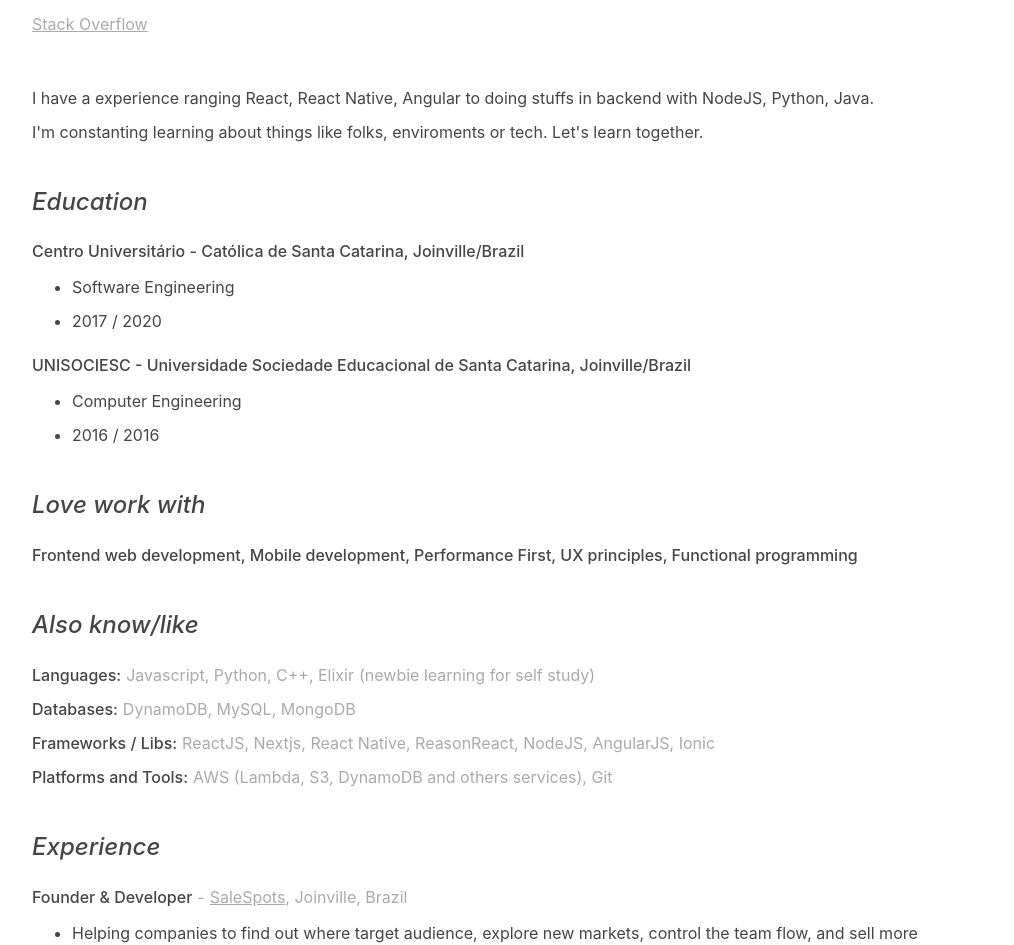
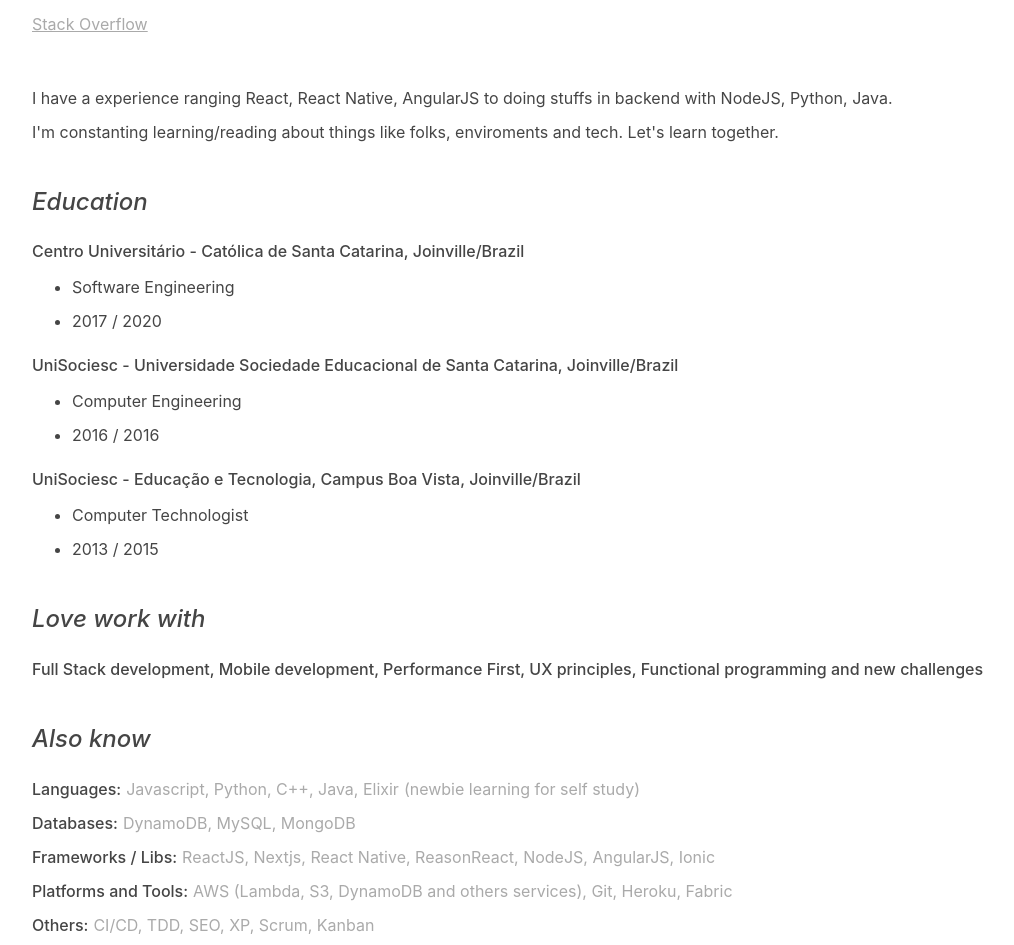
Before and after one commit to murillo94/site, a Next.js app: page /resume in a window 1280 px wide. Shown: the part 348-1293 px from the top of the page, without its empty margins (13-1027 px from the left). Built offline with nearby package versions, Linux system fonts and the light colour scheme.

Commit message:
Add translate resume

```diff
--- a/components/back.js
+++ b/components/back.js
@@ -9,6 +9,7 @@ export default ({ to = '/' }) => (
     <style jsx>{`
       div {
         float: right;
+        clear: both;
         margin: 0;
       }
 
--- /dev/null
+++ b/components/translate.js
@@ -0,0 +1,62 @@
+import React, { useContext } from 'react';
+
+import { LanguageContext } from '../contexts/language';
+
+export default function() {
+  const [language, setLanguage] = useContext(LanguageContext);
+
+  const handleClick = () => {
+    setLanguage(language === 'en' ? 'ptbr' : 'en');
+  };
+
+  return (
+    <div onClick={handleClick}>
+      {language === 'en' ? (
+        <a>&#x1F1FA;&#x1F1F8;</a>
+      ) : (
+        <a>&#x1F1E7;&#x1F1F7;</a>
+      )}
+
+      <style jsx>{`
+        div {
+          float: right;
+          clear: both;
+          margin-top: 20px;
+          cursor: pointer;
+          user-select: none;
+        }
+
+        a {
+          font-size: 18px;
+          font-weight: bold;
+          display: flex;
+          justify-content: center;
+          align-items: center;
+          background-color: #eee;
+          border-radius: 100%;
+          transition: all 0.2s;
+          will-change: auto;
+          width: 2.6em;
+          height: 2.6em;
+        }
+
+        @media (min-width: 768px) {
+          a {
+            font-size: 22px;
+          }
+
+          a:hover {
+            background-color: #dedede;
+            transform: scale(1.15);
+          }
+        }
+
+        @media print {
+          a {
+            display: none;
+          }
+        }
+      `}</style>
+    </div>
+  );
+}
--- /dev/null
+++ b/contexts/language.js
@@ -0,0 +1,76 @@
+import { createContext } from 'react';
+
+export const languages = {
+  en: {
+    title: "Murillo's Resume",
+    city: 'Joinville, SC, Brazil',
+    code: 'codes and contributions',
+    translation: 'translations',
+    first_intro:
+      'I have a experience ranging React, React Native, AngularJS to doing stuffs in backend with NodeJS, Python, Java.',
+    second_intro:
+      "I'm constanting learning/reading about things like folks, enviroments and tech. Let's learn together.",
+    education: 'Education',
+    software: 'Software Engineering',
+    computer: 'Computer Engineering',
+    tec: 'Computer Technologist',
+    city_state: 'Joinville/Brazil',
+    love_work: 'Love work with',
+    love_content:
+      'Full Stack development, Mobile development, Performance First, UX principles, Functional programming and new challenges',
+    know_work: 'Also know',
+    lang: 'Languages',
+    learning: 'newbie learning for self study',
+    database: 'Databases',
+    platform: 'Platforms and Tools',
+    services: 'and others services',
+    others: 'Others',
+    exp: 'Experience',
+    current: 'Current',
+    exp1_position: 'Founder & Developer',
+    exp1_desc:
+      'Helping companies to find out where target audience, explore new markets, control the team flow, and sell more',
+    lng_speak: 'Languages',
+    native: 'Native',
+    intermediate: 'Advanced (reading, speaking and writing)',
+    portuguese: 'Portuguese',
+    english: 'English'
+  },
+  ptbr: {
+    title: 'Resumo do Murillo',
+    city: 'Joinville, SC, Brasil',
+    code: 'códigos e contribuições',
+    translation: 'traduções',
+    first_intro:
+      'Tenho experiência desde React, React Native, AngularJS até desenvolvimento no backend com NodeJS, Python, Java.',
+    second_intro:
+      'Estou constantemente aprendendo/lendo sobre novas coisas como pessoas, ambientes de trabalho e tecnologia. Vamos aprender juntos.',
+    education: 'Educação',
+    software: 'Engenharia de Software',
+    computer: 'Engenharia da Computação',
+    tec: 'Tecnólogo em Informática',
+    city_state: 'Joinville/Brasil',
+    love_work: 'Amo trabalhar com',
+    love_content:
+      'Desenvolvimento Full Stack, Desenvolvimento mobile, Performance First, Princípos UX, Programação funcional e novos desafios',
+    know_work: 'Também tenho conhecimento',
+    lang: 'Linguagens',
+    learning: 'estudando',
+    database: 'Banco de dados',
+    platform: 'Plataformas e ferramentas',
+    services: 'e outros serviços',
+    others: 'Outros',
+    exp: 'Experiência',
+    current: 'Atual',
+    exp1_position: 'Fundador & Desenvolvedor',
+    exp1_desc:
+      'Ajudando as empresas a encontrar novos clientes, explorar novos mercados, controlar o fluxo de atividades do time, e vender mais',
+    lng_speak: 'Línguas',
+    native: 'Nativo',
+    intermediate: 'Avançado (ler, falar e escrever)',
+    portuguese: 'Português',
+    english: 'Inglês'
+  }
+};
+
+export const LanguageContext = createContext([languages.en, () => {}]);
--- a/package.json
+++ b/package.json
@@ -10,8 +10,8 @@
   },
   "dependencies": {
     "dayjs": "^1.7.7",
-    "next": "^7.0.2",
-    "react": "^16.5.2",
-    "react-dom": "^16.5.2"
+    "next": "latest",
+    "react": "16.7.0-alpha.0 - next",
+    "react-dom": "16.7.0-alpha.0 - next"
   }
 }
--- a/pages/resume.js
+++ b/pages/resume.js
@@ -1,16 +1,22 @@
+import React, { useState, useContext } from 'react';
+
 import Link from 'next/link';
 
 import Page from '../layouts/page';
 import Back from '../components/back';
+import Translate from '../components/translate';
+import { LanguageContext, languages } from '../contexts/language';
 
-export default () => (
-  <Page>
-    <Back />
+function Bio() {
+  const context = useContext(LanguageContext)[0];
+  const content = languages[context];
+
+  return (
     <article>
-      <h1>Murillo's Resume</h1>
+      <h1>{content.title}</h1>
       <div>
         <p>Murillo de Miranda Pereira</p>
-        <p>Joinville, SC, Brazil</p>
+        <p>{content.city}</p>
         <p>murillomir0@gmail.com</p>
         <div className="link-bio">
           <div className="show-print">
@@ -31,7 +37,7 @@ export default () => (
             <Link href={'https://github.com/murillo94'}>
               <a>Github</a>
             </Link>
-            <span className="hide-print">- codes and contributions</span>
+            <span className="hide-print">- {content.code}</span>
             <span className="show-print">- github.com/murillo94</span>
           </div>
           <div className="hide-print">
@@ -42,7 +48,7 @@ export default () => (
             >
               <a>Wikipedia</a>
             </Link>
-            <span>- translations</span>
+            <span>- {content.translation}</span>
           </div>
           <div className="hide-print">
             <Link
@@ -52,7 +58,7 @@ export default () => (
             >
               <a>MDN</a>
             </Link>
-            <span>- translations</span>
+            <span>- {content.translation}</span>
           </div>
           <div className="hide-print">
             <Link
@@ -65,62 +71,60 @@ export default () => (
           </div>
         </div>
       </div>
-
+      <div>
+        <p>{content.first_intro}</p>
+        <p>{content.second_intro}</p>
+      </div>
+      <div className="infos">
+        <div>
+          <h2>{content.education}</h2>
           <div>
             <p>
-          I have a experience ranging React, React Native, Angular to doing
-          stuffs in backend with NodeJS, Python, Java.
-        </p>
-        <p>
-          I'm constanting learning about things like folks, enviroments or tech.
-          Let's learn together.
-        </p>
-      </div>
-
-      <div className="infos">
-        <div>
-          <h2>Education</h2>
-          <div>
-            <p>
-              Centro Universitário - Católica de Santa Catarina,
-              Joinville/Brazil
+              Centro Universitário - Católica de Santa Catarina,{' '}
+              {content.city_state}
             </p>
             <ul>
-              <li>Software Engineering</li>
+              <li>{content.software}</li>
               <li>2017 / 2020</li>
             </ul>
           </div>
           <div>
             <p>
-              UNISOCIESC - Universidade Sociedade Educacional de Santa Catarina,
-              Joinville/Brazil
+              UniSociesc - Universidade Sociedade Educacional de Santa Catarina,{' '}
+              {content.city_state}
             </p>
             <ul>
-              <li>Computer Engineering</li>
+              <li>{content.computer}</li>
               <li>2016 / 2016</li>
+            </ul>
+          </div>
+          <div>
+            <p>
+              UniSociesc - Educação e Tecnologia, Campus Boa Vista,{' '}
+              {content.city_state}
+            </p>
+            <ul>
+              <li>{content.tec}</li>
+              <li>2013 / 2015</li>
             </ul>
           </div>
         </div>
         <div>
-          <h2>Love work with</h2>
-          <p>
-            Frontend web development, Mobile development, Performance First, UX
-            principles, Functional programming
-          </p>
+          <h2>{content.love_work}</h2>
+          <p>{content.love_content}</p>
         </div>
         <div className="break-page" />
         <div className="margin-print">
-          <h2>Also know/like</h2>
+          <h2>{content.know_work}</h2>
           <p>
-            Languages:
+            {content.lang}:
             <span>
-              Javascript, Python, C++, Elixir
-              <span>(newbie learning for self study)</span>
+              Javascript, Python, C++, Java, Elixir
+              <span>({content.learning})</span>
             </span>
           </p>
           <p>
-            Databases:
-            <span>DynamoDB, MySQL, MongoDB</span>
+            {content.database}:<span>DynamoDB, MySQL, MongoDB</span>
           </p>
           <p>
             Frameworks / Libs:
@@ -130,43 +134,44 @@ export default () => (
             </span>
           </p>
           <p>
-            Platforms and Tools:
-            <span>AWS (Lambda, S3, DynamoDB and others services), Git</span>
+            {content.platform}:
+            <span>
+              AWS (Lambda, S3, DynamoDB {content.services}), Git, Heroku, Fabric
+            </span>
+          </p>
+          <p>
+            {content.others}:<span>CI/CD, TDD, SEO, XP, Scrum, Kanban</span>
           </p>
         </div>
         <div>
-          <h2>Experience</h2>
+          <h2>{content.exp}</h2>
           <p>
-            Founder & Developer
+            {content.exp1_position}
             <span>
               -
               <Link href={'http://salespots.co/'}>
                 <a>SaleSpots</a>
               </Link>
-              , Joinville, Brazil
+              , {content.city_state}
             </span>
           </p>
           <ul>
-            <li>
-              Helping companies to find out where target audience, explore new
-              markets, control the team flow, and sell more
-            </li>
-            <li>2016 / Current</li>
+            <li>{content.exp1_desc}</li>
+            <li>2016 / {content.current}</li>
           </ul>
         </div>
         <div>
-          <h2>Languages</h2>
+          <h2>{content.lng_speak}</h2>
           <p>
-            Portuguese
-            <span>- Native</span>
+            {content.portuguese}
+            <span>- {content.native}</span>
           </p>
           <p>
-            English
-            <span>- Fluent</span>
+            {content.english}
+            <span>- {content.intermediate}</span>
           </p>
         </div>
       </div>
-    </article>
 
       <style jsx>
         {`
@@ -265,5 +270,20 @@ export default () => (
           }
         `}
       </style>
+    </article>
+  );
+}
+
+export default function() {
+  const [language, setLanguage] = useState('en');
+
+  return (
+    <Page>
+      <LanguageContext.Provider value={[language, setLanguage]}>
+        <Back />
+        <Translate />
+        <Bio />
+      </LanguageContext.Provider>
     </Page>
   );
+}
```
Also changed, not shown: 1 other file (tests, documents, lock files or other folders). Lines whose indentation alone changed are shown as unchanged.
